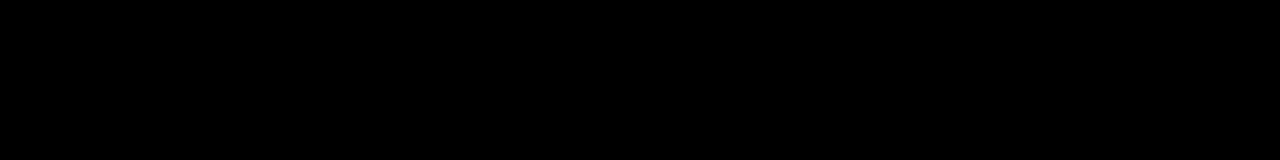
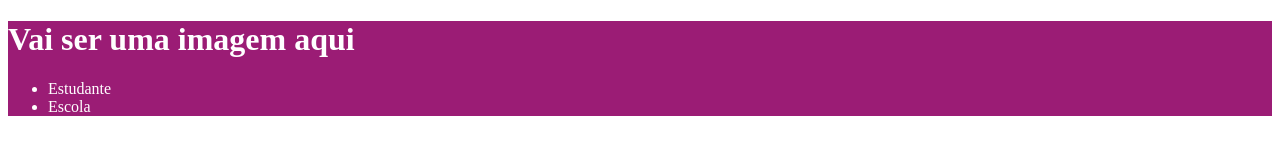
Before and after one commit to Angelikinhaa/site-angelica-lindaa, a plain HTML site: page index.html in a window 1280 px wide. Drawn offline with Linux system fonts and the light colour scheme.

Commit message:
Add files via upload

```diff
--- a/index.html
+++ b/index.html
@@ -8,6 +8,10 @@
     <link rel="stylesheet" href="style.css">
 </head>
 <body>
-    <h1> vai ser uma imagem aqui</h1>
-</body>
-</html>
+    <header>
+        <h1>Vai ser uma imagem aqui</h1>
+        <ul>
+        <li>Estudante</li>
+        <li>Escola</li>
+        </ul>
+        </header>
--- a/style.css
+++ b/style.css
@@ -1,3 +1,4 @@
-body{
-background-color: black;
-}
+header {
+    background-color:#9b1c75;
+    color: white;
+    }
```
